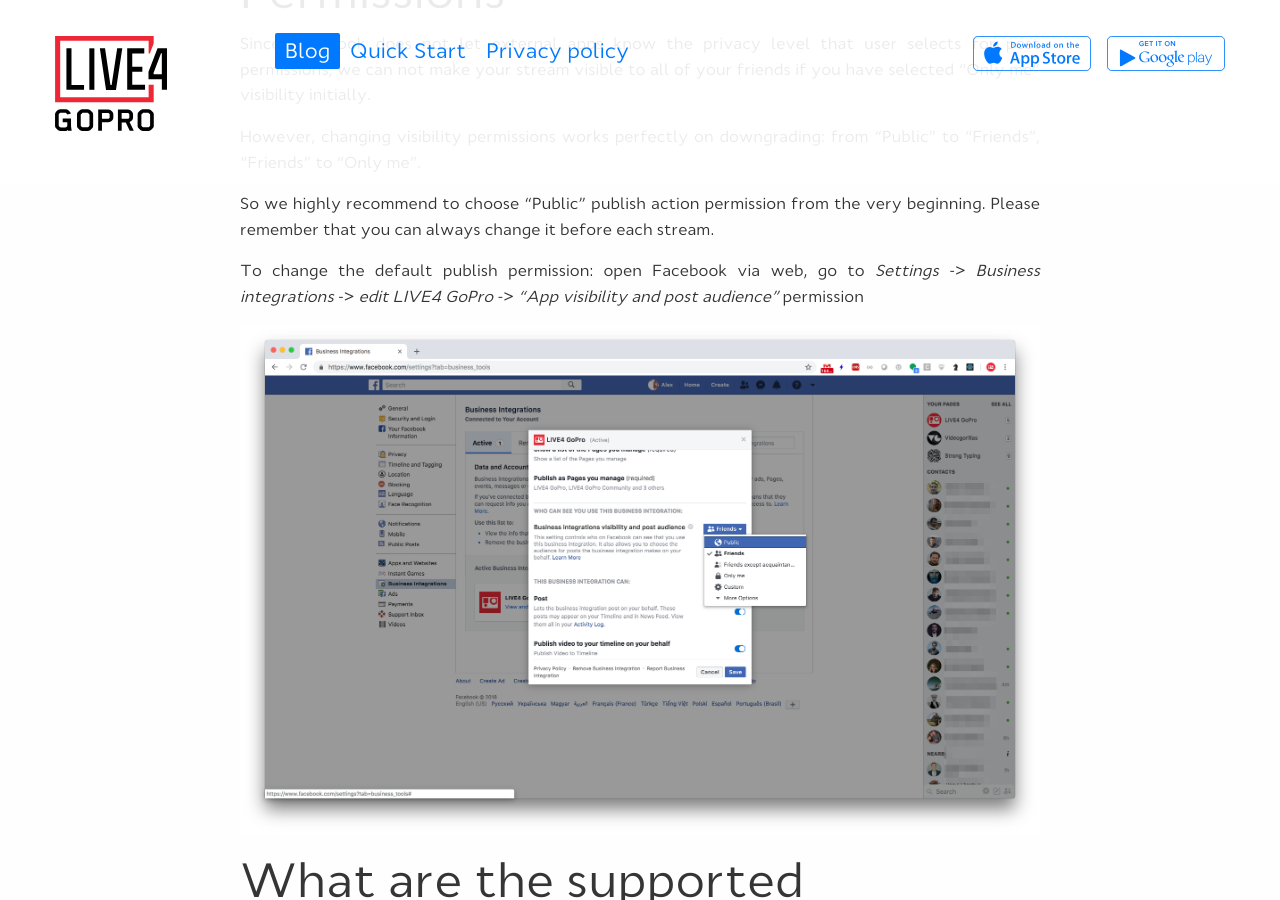
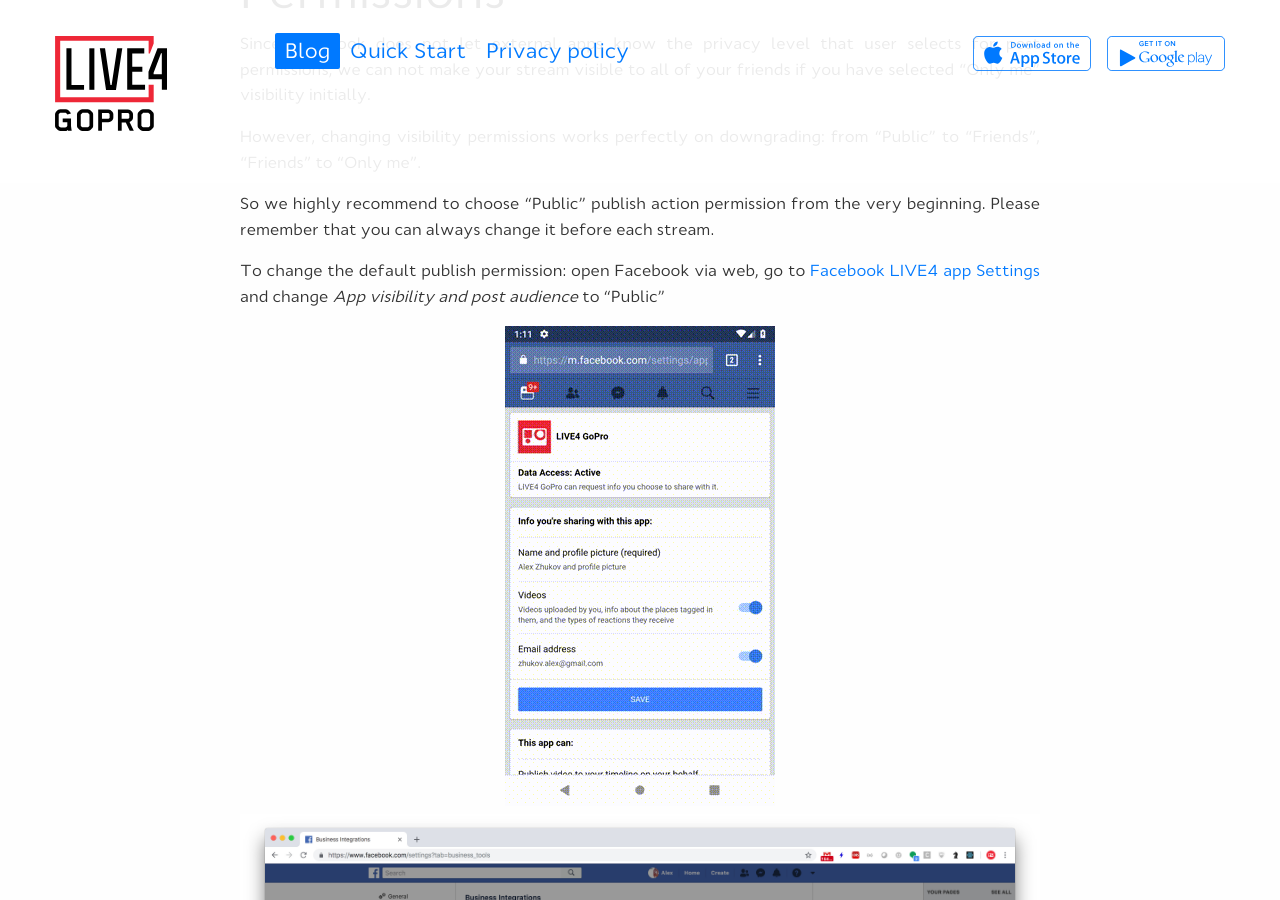
Before and after one commit to videogorillas/live4io, a Jekyll site: the page built from _posts/2018-09-19-faq.md, in a window 1280 px wide and 900 px high, scrolled down 1359 px. Built offline with Jekyll 4.4.1, drawn with Linux system fonts in a browser that asks for light colours.

Commit message:
change permission gif

```diff
--- a/_posts/2018-09-19-faq.md
+++ b/_posts/2018-09-19-faq.md
@@ -18,9 +18,11 @@
 
 So we highly recommend to choose "Public" publish action permission from the very beginning. Please remember that you can always change it before each stream.
 
-To change the default publish permission: open Facebook via web, go to _Settings_ -> _Business integrations_ -> _edit LIVE4 GoPro_ -> _"App visibility and post audience"_ permission
+To change the default publish permission: open Facebook via web, go to [Facebook LIVE4 app Settings](https://m.facebook.com/settings/applications/details/?app_id=561271243943352&_rdr) and change _App visibility and post audience_ to "Public"
 
+![public perm](/assets/fb_permission_change.gif)
 ![public perm](/assets/public_permissions.jpg)
+
 
 # What are the supported resolutions?
 
```
Also changed, not shown: assets/fb_permission_change.gif (added).
